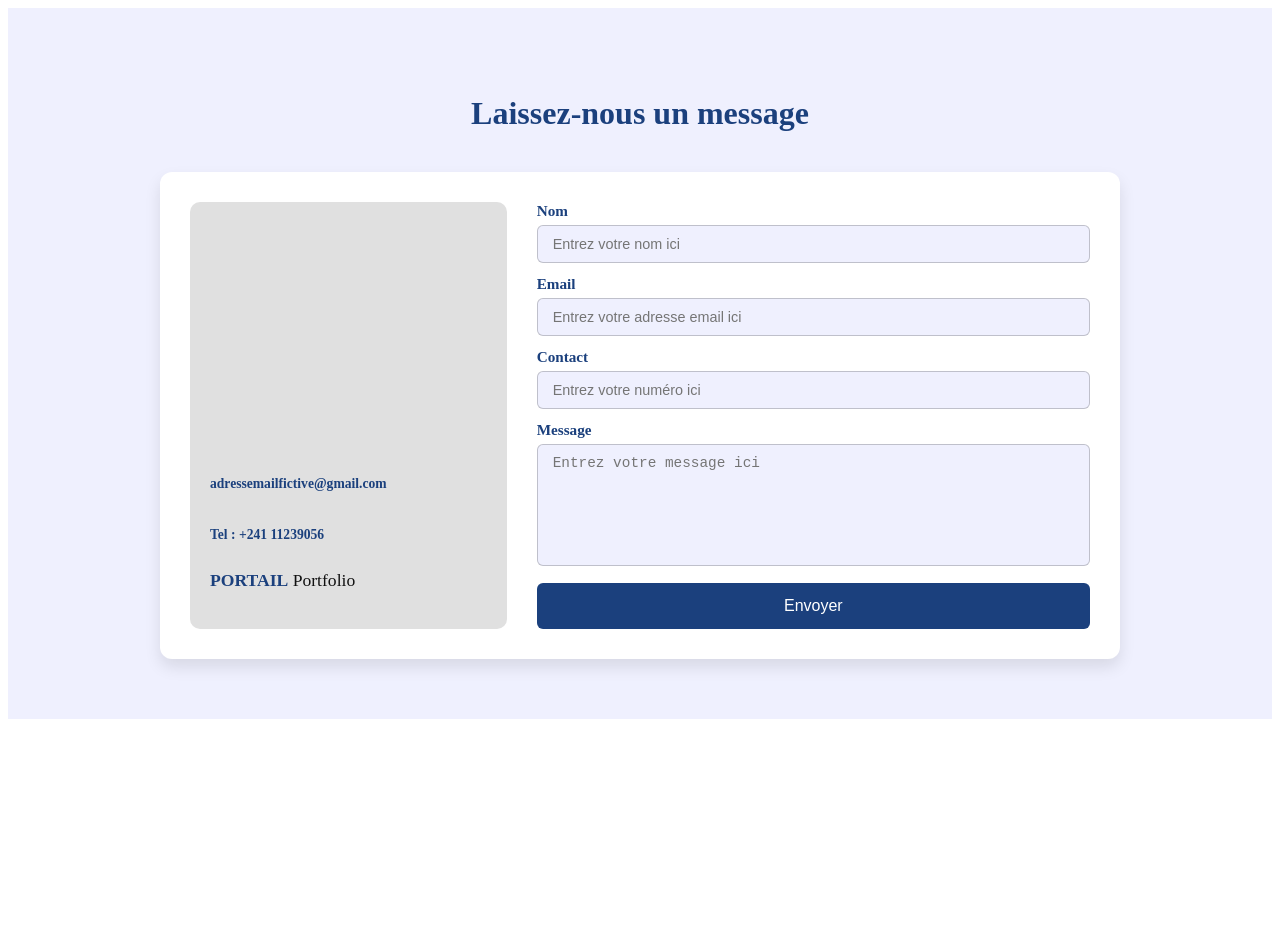
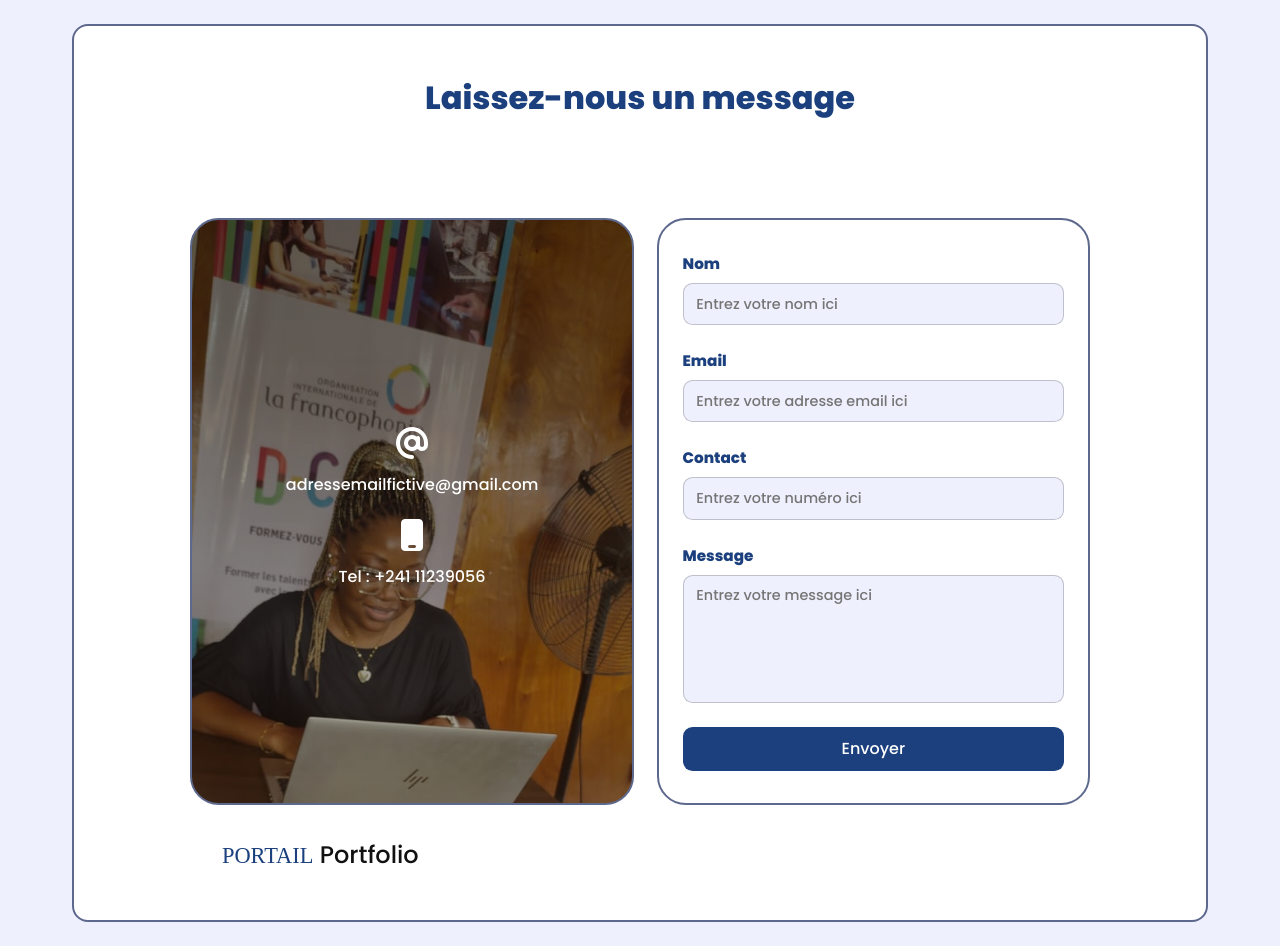
Before and after one commit to benoitmondjo/Portail_portfolio, a website built with Vite: page src/pages/about.html in a window 1280 px wide. Before the commit the page ends 800 px from the top, so only its background shows below. Built offline with nearby package versions, Linux system fonts and the light colour scheme; a web font is replaced by a local one.

Commit message:
modification partie contact de a propos

```diff
--- a/src/assets/css/about/about.css
+++ b/src/assets/css/about/about.css
@@ -0,0 +1,5 @@
+@import '@fortawesome/fontawesome-free/css/all.min.css';
+
+@import '../layouts/reser.css';
+@import '../layouts/header.css';
+@import './about_contact.css';
--- a/src/assets/css/about/about_contact.css
+++ b/src/assets/css/about/about_contact.css
@@ -1,76 +1,102 @@
-/* ===== SECTION CONTACT — Gédéon ===== */
-
-#about-contact {
-    padding: 60px 20px;
-    background-color: var(--bg-color);
-}
-
-#about-contact h2 {
+.contact h2{
     text-align: center;
     color: var(--main-color);
     font-size: 2rem;
-    margin-bottom: 40px;
+    font-weight: 700;
+    margin-bottom: 6rem;
+    padding-top: 3rem;
 }
-
-.contact-container {
+.contact-bg{
+    background-color: var(--white-color);
+    border: 2px solid #5d688d;
+    border-radius: 1rem;
+    padding-bottom: 3rem;
+    padding-left: 1rem;
+    padding-right: 1rem;
+}
+.contact .flex{
     display: flex;
-    gap: 30px;
+    justify-content: space-between;
     max-width: 900px;
     margin: 0 auto;
-    background-color: var(--white-color);
-    border-radius: 12px;
-    padding: 30px;
-    box-shadow: var(--box-shadow);
-}
-
-/* ---- Gauche ---- */
-.contact-info {
-    flex: 1;
-    background-color: #e0e0e0;
-    border-radius: 10px;
-    padding: 20px;
-    display: flex;
-    flex-direction: column;
-    justify-content: flex-end;
-    min-height: 380px;
-}
-
-.contact-info-bottom {
-    display: flex;
-    flex-direction: column;
-    gap: 8px;
-}
-
-.contact-email,
-.contact-tel {
-    color: var(--main-color);
-    font-weight: bold;
-    font-size: 0.85rem;
-}
-
-.contact-logo {
-    font-size: 1.1rem;
-    font-weight: 400;
-    color: var(--black-color);
-    margin-top: 5px;
+    gap: 1.4rem;
 }
 
 
-/* ---- Droite ---- */
-.contact-form {
-    flex: 2;
+/* partie info a gauche */
+.contact-info {
+    flex: 1.5;
+    border-radius: 1.8rem;
+
+    background: linear-gradient(rgba(0,0,0,0.5),rgba(35,15,5,0.4)),url('../../images/bg-contact-about.jpeg');
+    background-size: cover;
+    border: 2px solid #5d688d;
+
+    display: flex;
+    align-items: center;
+    justify-content: center;
+}
+.contact-content{
     display: flex;
     flex-direction: column;
-    gap: 12px;
+    gap: 1rem;
+}
+.contact-content .box{
+    display: flex;
+    flex-direction: column;
+    align-items: center;
+    gap: .4rem;
+
+}
+.contact-content .box .fa-solid{
+    font-size: 2rem;
+    color: var(--white-color);
+}
+.contact-content .box a{
+    color: var(--white-color);
+    padding: .4rem 0;
 }
 
-.form-group {
+
+.contact-logo{
+    display: flex;
+    justify-content: start;
+    margin: 0 auto;
+    margin-top: 2rem;
+    max-width: 900px;
+    padding-left: 2rem;
+}
+.contact-logo a{
+    font-size: 1.5rem;
+    color: var(--black-color);
+}
+.contact-logo span {
+    font-family: "Holtwood One SC", serif;
+    font-weight: 400;
+    color:  var(--main-color);
+    font-size: 1.4rem;
+    text-transform: uppercase;
+}
+
+
+/* partie contact a droite */
+.contact-form {
+    flex: 1.3;
     display: flex;
     flex-direction: column;
-    gap: 5px;
+    gap: 1.5rem;
+    border: 2px solid #5d688d;
+    padding: 2rem 1.5rem;
+    border-radius: 1.8rem;
 }
 
-.form-group label {
+.contact-form .form-group {
+    display: flex;
+    flex-direction: column;
+    gap: .5rem;
+}
+
+.contact-form .form-group label {
     font-weight: bold;
     color: var(--main-color);
     font-size: 0.95rem;
@@ -78,9 +104,9 @@
 
 .form-group input,
 .form-group textarea {
-    padding: 10px 15px;
+    padding: .6rem .8rem;
     border: var(--border);
-    border-radius: 6px;
+    border-radius: .6rem;
     background-color: var(--bg-color);
     font-size: 0.9rem;
     color: var(--light-color);
@@ -88,7 +114,7 @@
 }
 
 .form-group textarea {
-    height: 100px;
+    height: 8rem;
     resize: none;
 }
 
@@ -96,35 +122,30 @@
     background-color: var(--main-color);
     color: var(--white-color);
     border: none;
-    padding: 14px;
-    border-radius: 6px;
+    padding: .6rem .8rem;
+    border-radius: .6rem;
     font-size: 1rem;
     cursor: pointer;
     width: 100%;
-    margin-top: 5px;
 }
 
 .contact-form button:hover {
     opacity: 0.9;
 }
 
-.contact-logo span {
-    font-weight: 900;
-    color: var(--main-color);
-    font-family: 'Holtwood One SC', serif;
-}
 
-/* ===== RESPONSIVE ===== */
-@media (max-width: 768px) {
-    .contact-container {
+@media screen and (max-width: 690px) {
+    .contact .flex{
         flex-direction: column;
+        gap: 2.5rem;
+        max-width: 30rem;
     }
-
+    .contact-logo{
+        margin-top: 2rem;
+        max-width: 30rem;
+        padding-left: 2rem;
+    }
     .contact-info {
-        min-height: 200px;
-    }
-
-    .contact-form button {
-        padding: 12px;
+        padding: 15rem 0;
     }
 }
--- a/src/pages/about.html
+++ b/src/pages/about.html
@@ -4,24 +4,27 @@
     <meta charset="UTF-8">
     <meta name="viewport" content="width=device-width, initial-scale=1.0">
     <title>À propos — Portail Portfolio</title>
-    <link rel="stylesheet" href="../assets/css/layouts/color.css">
-    <link rel="stylesheet" href="../assets/css/layouts/police.css">
-    <link rel="stylesheet" href="../assets/css/about/about_contact.css">
+    <link rel="stylesheet" href="../assets/css/about/about.css">
 </head>
 <body>
 
-    <section id="about-contact">
-
+    <section class="contact">
+        <div class="main-container">
+            <div class="contact-bg">
                 <h2>Laissez-nous un message</h2>
 
-        <div class="contact-container">
-
+                <div class="flex">
                     <!-- Gauche -->
                     <div class="contact-info">
-                <div class="contact-info-bottom">
-                    <p class="contact-email">adressemailfictive@gmail.com</p>
-                    <p class="contact-tel">Tel : +241 11239056</p>
-                    <p class="contact-logo"><span>PORTAIL</span> Portfolio</p>
+                        <div class="contact-content">
+                            <div class="box">
+                                <i class="fa-solid fa-at"></i>
+                                <a href="#">adressemailfictive@gmail.com</a>
+                            </div>
+                            <div class="box">
+                                <i class="fa-solid fa-mobile"></i>
+                                <a href="#">Tel : +241 11239056</a>
+                            </div>
                         </div>
                     </div>
 
@@ -45,7 +48,12 @@
                         </div>
                         <button type="button">Envoyer</button>
                     </div>
+                </div>
 
+                <div class="contact-logo">
+                    <a href="#"> <span class="span">Portail</span> Portfolio </a>
+                </div>
+            </div>
         </div>
 
     </section>
```
Also changed, not shown: index.html (+2 -2 lines), src/assets/images/bg-contact-about.jpeg (added). Lines whose indentation alone changed are shown as unchanged.
